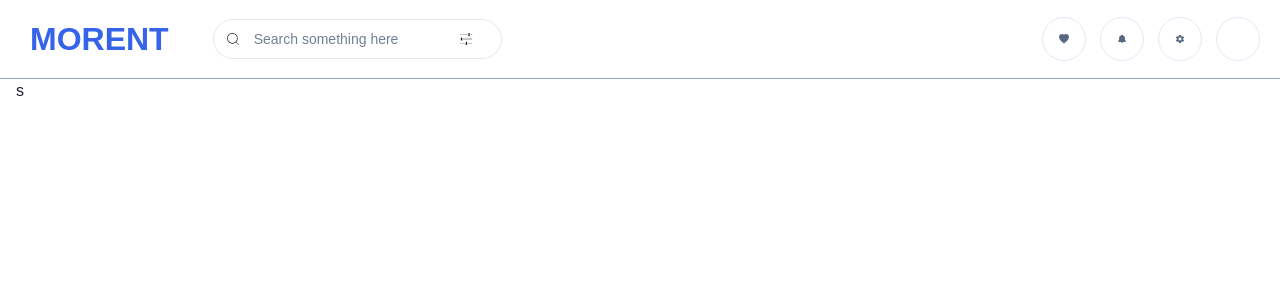
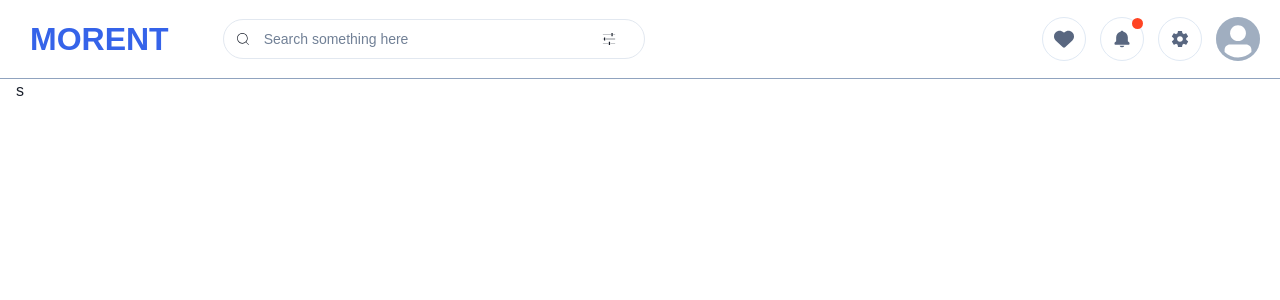
Before and after one commit to Khudaverdi27/Morent-Rent-a-Car, a React (Vite) app: page / in a window 1280 px wide. Shown: the top 300 px of the page. Built offline with nearby package versions, Linux system fonts and the light colour scheme.

Commit message:
fixed:navbar

```diff
--- a/package.json
+++ b/package.json
@@ -10,6 +10,7 @@
     "preview": "vite preview"
   },
   "dependencies": {
+    "@chakra-ui/icons": "^2.1.1",
     "@chakra-ui/react": "^2.8.2",
     "@emotion/react": "^11.11.4",
     "@emotion/styled": "^11.11.5",
--- a/src/assets/css/index.css
+++ b/src/assets/css/index.css
@@ -0,0 +1,10 @@
+.chakra-button:has(.bell--icon)::after {
+  content: "";
+  width: 11px;
+  height: 11px;
+  background-color: #ff4423;
+  border-radius: 100%;
+  position: absolute;
+  top: 0;
+  right: 0;
+}
--- a/src/components/common/Logo.tsx
+++ b/src/components/common/Logo.tsx
@@ -4,7 +4,7 @@ import { Link } from "react-router-dom";
 function Logo() {
   return (
     <Link to={"/"}>
-      <Box color={"Primary.500"} fontWeight={700} fontSize={"32px"} as={"a"}>
+      <Box color={"Primary.500"} fontWeight={700} fontSize={"32px"} as={"span"}>
         MORENT
       </Box>
     </Link>
--- a/src/components/common/Navbar.tsx
+++ b/src/components/common/Navbar.tsx
@@ -1,7 +1,8 @@
-import { Flex, HStack, Img, Spacer } from "@chakra-ui/react";
-import { BsFillHeartFill } from "react-icons/bs";
+import { Avatar, Flex, HStack, Spacer } from "@chakra-ui/react";
+import { FaHeart } from "react-icons/fa6";
 import { BiSolidBell } from "react-icons/bi";
 import { IoMdSettings } from "react-icons/io";
+import { Icon } from "@chakra-ui/react";
 
 import Logo from "./Logo";
 import Search from "../../Form/Search";
@@ -20,23 +21,23 @@ function Navbar() {
       borderColor={"Secondary.300"}
       as="header"
     >
-      <HStack spacing="44px">
+      <HStack w={"50%"} spacing="54px">
         <Logo />
         <Search />
       </HStack>
       <Spacer />
       <HStack spacing="14px">
         <IconBtn>
-          <BsFillHeartFill />
+          <Icon as={FaHeart} boxSize={5} />
         </IconBtn>
         <IconBtn>
-          <BiSolidBell />
+          <Icon className="bell--icon" as={BiSolidBell} boxSize={5} />
         </IconBtn>
         <IconBtn>
-          <IoMdSettings />
+          <Icon as={IoMdSettings} boxSize={5} />
         </IconBtn>
         <IconBtn>
-          <Img />
+          <Avatar w={"44px"} h={"44px"} src="#" />
         </IconBtn>
       </HStack>
     </Flex>
--- a/src/components/shared/IconBtn.tsx
+++ b/src/components/shared/IconBtn.tsx
@@ -8,6 +8,7 @@ type IconBtnProps = {
 function IconBtn({ children }: IconBtnProps) {
   return (
     <Button
+      p={"0"}
       w={"44px"}
       h={"44px"}
       color={"Secondary.400"}
```
Also changed, not shown: 1 other file (tests, documents, lock files or other folders).
